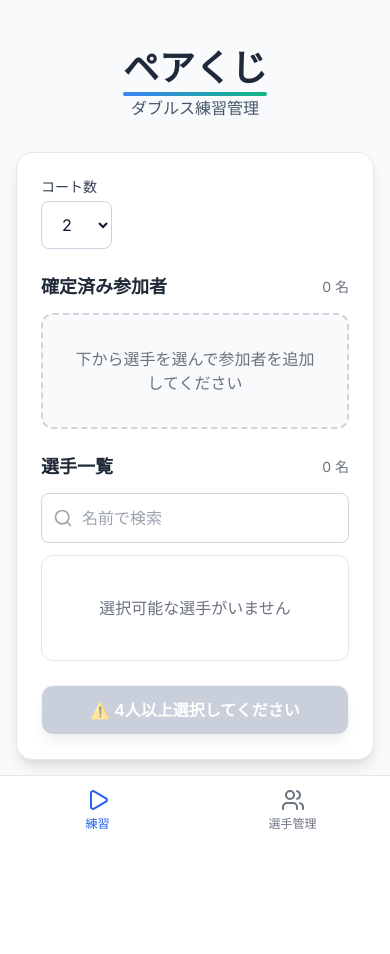
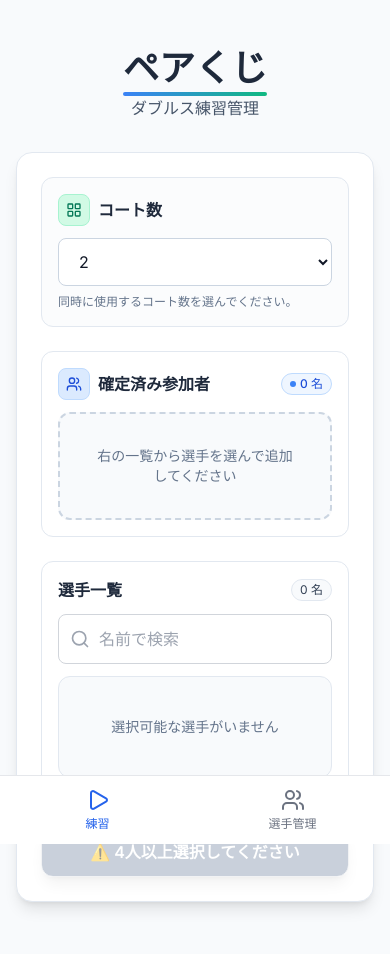
Before and after one commit to KM0912/pairkuji, a Next.js app: page /practice in a window 390 px wide. Shown: the top 954 px of the page. Before the commit the page ends 908 px from the top, so only its background shows below. Built offline with nearby package versions, Linux system fonts and the light colour scheme.

Commit message:
参加者選択コンポーネントのレイアウトを改善

```diff
--- a/src/components/practice/ParticipantSelection.tsx
+++ b/src/components/practice/ParticipantSelection.tsx
@@ -1,6 +1,6 @@
 import { type Member } from '@/types/member';
 import { useState, useMemo } from 'react';
-import { Search, X } from 'lucide-react';
+import { Search, X, Users, LayoutGrid } from 'lucide-react';
 
 interface ParticipantSelectionProps {
   members: Member[];
@@ -55,12 +55,24 @@ export function ParticipantSelection({
       onSubmit={onStart}
       className="bg-white p-6 rounded-2xl border border-slate-200 shadow-lg mb-8 space-y-6"
     >
-      <div className="mb-4">
-        <label className="block text-sm text-gray-700 mb-1">コート数</label>
+      <div className="grid grid-cols-1 md:grid-cols-5 gap-6">
+        {/* 左カラム: コート数 + 確定済み */}
+        <div className="md:col-span-2 space-y-6">
+          {/* コート数カード */}
+          <section className="rounded-xl border border-slate-200 bg-slate-50/60 p-4">
+            <div className="flex items-center justify-between mb-3">
+              <div className="flex items-center gap-2">
+                <span className="inline-flex h-8 w-8 items-center justify-center rounded-lg bg-emerald-100 text-emerald-700 border border-emerald-200">
+                  <LayoutGrid className="h-4 w-4" />
+                </span>
+                <h3 className="text-base font-semibold text-slate-800">コート数</h3>
+              </div>
+            </div>
             <select
               value={courts}
               onChange={(e) => setCourts(Number(e.target.value))}
-          className="bg-white border border-slate-300 rounded-lg px-4 py-3 text-base min-h-[48px] focus:border-emerald-500 focus:ring-2 focus:ring-emerald-200 transition-colors"
+              className="w-full bg-white border border-slate-300 rounded-lg px-4 py-3 text-base min-h-[48px] focus:border-emerald-500 focus:ring-2 focus:ring-emerald-200 transition-colors"
+              aria-label="コート数を選択"
             >
               {Array.from({ length: 10 }, (_, i) => i + 1).map((n) => (
                 <option key={n} value={n}>
@@ -68,19 +80,26 @@ export function ParticipantSelection({
                 </option>
               ))}
             </select>
+            <p className="mt-2 text-xs text-slate-500">同時に使用するコート数を選んでください。</p>
+          </section>
+
+          {/* 確定済み参加者カード */}
+          <section className="rounded-xl border border-slate-200 bg-white p-4">
+            <div className="flex items-center justify-between mb-3">
+              <div className="flex items-center gap-2">
+                <span className="inline-flex h-8 w-8 items-center justify-center rounded-lg bg-blue-100 text-blue-700 border border-blue-200">
+                  <Users className="h-4 w-4" />
+                </span>
+                <h3 className="text-base font-semibold text-slate-800">確定済み参加者</h3>
               </div>
-
-      {/* 確定済み参加者エリア */}
-      <div className="mb-6">
-        <div className="flex items-center justify-between mb-3">
-          <h3 className="text-lg font-semibold text-gray-800">確定済み参加者</h3>
-          <div className="text-sm text-gray-500">
+              <span className="inline-flex items-center gap-1 rounded-full bg-blue-50 text-blue-700 border border-blue-200 px-2 py-0.5 text-xs font-medium">
+                <span className="h-1.5 w-1.5 rounded-full bg-blue-500" />
                 {selected.length} 名
-          </div>
+              </span>
             </div>
 
             {selectedMembers.length > 0 ? (
-          <div className="bg-gradient-to-r from-blue-50 to-emerald-50 border-2 border-blue-200 rounded-xl p-4 min-h-[100px]">
+              <div className="bg-gradient-to-r from-blue-50 to-emerald-50 border border-blue-200 rounded-xl p-3 min-h-[90px]">
                 <div className="flex flex-wrap gap-2">
                   {selectedMembers.map((member) => {
                     const playerNumber = selected.indexOf(member.id!) + 1;
@@ -88,17 +107,19 @@ export function ParticipantSelection({
                       <div
                         key={member.id}
                         className="inline-flex items-center gap-1 bg-white border border-blue-300 rounded-full px-2 py-1 text-xs shadow-sm"
+                        title={member.name}
                       >
-                    <span className="inline-flex items-center justify-center w-4 h-4 text-xs font-bold text-white bg-gradient-to-r from-blue-600 to-emerald-600 rounded-full">
+                        <span className="inline-flex items-center justify-center w-4 h-4 text-[10px] font-bold text-white bg-gradient-to-r from-blue-600 to-emerald-600 rounded-full">
                           {playerNumber}
                         </span>
-                    <span className="font-medium text-gray-800 max-w-[60px] truncate" title={member.name}>
+                        <span className="font-medium text-slate-800 max-w-[70px] truncate">
                           {member.name}
                         </span>
                         <button
                           type="button"
                           onClick={() => removeParticipant(member.id!)}
                           className="p-0.5 text-red-500 hover:text-red-700 hover:bg-red-50 rounded-full transition-colors"
+                          aria-label={`参加を取り消す: ${member.name}`}
                           title="参加を取り消す"
                         >
                           <X className="w-2.5 h-2.5" />
@@ -109,19 +130,20 @@ export function ParticipantSelection({
                 </div>
               </div>
             ) : (
-          <div className="bg-gray-50 border-2 border-dashed border-gray-300 rounded-xl p-8 text-center min-h-[100px] flex items-center justify-center">
-            <p className="text-gray-500">下から選手を選んで参加者を追加してください</p>
+              <div className="bg-slate-50 border-2 border-dashed border-slate-300 rounded-xl p-8 text-center min-h-[90px] flex items-center justify-center">
+                <p className="text-slate-500 text-sm">右の一覧から選手を選んで追加してください</p>
               </div>
             )}
+          </section>
         </div>
 
-      {/* 選手一覧エリア */}
-      <div>
+        {/* 右カラム: 選手一覧 */}
+        <section className="md:col-span-3 rounded-xl border border-slate-200 bg-white p-4">
           <div className="flex items-center justify-between mb-3">
-          <h3 className="text-lg font-semibold text-gray-800">選手一覧</h3>
-          <div className="text-sm text-gray-500">
+            <h3 className="text-base font-semibold text-slate-800">選手一覧</h3>
+            <span className="inline-flex items-center gap-1 rounded-full bg-slate-50 text-slate-700 border border-slate-200 px-2 py-0.5 text-xs">
               {filteredMembers.length} 名
-          </div>
+            </span>
           </div>
 
           <div className="relative mb-3">
@@ -134,10 +156,11 @@ export function ParticipantSelection({
               onChange={(e) => setSearchTerm(e.target.value)}
               placeholder="名前で検索"
               className="w-full pl-10 pr-4 py-3 border rounded-lg text-base min-h-[48px] border-gray-300 focus:border-blue-500 focus:ring-2 focus:ring-blue-200 transition-all duration-200"
+              aria-label="選手検索"
             />
           </div>
 
-        <div className="grid grid-cols-2 sm:grid-cols-3 gap-1.5 max-h-64 overflow-auto bg-white border rounded-xl p-2">
+          <div className="grid grid-cols-2 sm:grid-cols-3 gap-1.5 max-h-72 overflow-auto bg-slate-50 rounded-xl p-2 border border-slate-200">
             {filteredMembers.length > 0 ? (
               filteredMembers.map((member) => (
                 <button
@@ -145,21 +168,22 @@ export function ParticipantSelection({
                   type="button"
                   onClick={() => addParticipant(member.id!)}
                   className="flex items-center justify-center rounded-lg px-3 py-2 border text-center transition-all duration-200 min-h-[36px] active:scale-95 bg-white border-slate-200 hover:bg-emerald-50 hover:border-emerald-300 hover:shadow-sm text-sm"
+                  aria-label={`参加者に追加: ${member.name}`}
+                  title={member.name}
                 >
-                <span className="font-medium text-gray-800 truncate" title={member.name}>
-                  {member.name}
-                </span>
+                  <span className="font-medium text-slate-800 truncate">{member.name}</span>
                 </button>
               ))
             ) : (
-            <div className="col-span-full text-center py-8 text-gray-500">
+              <div className="col-span-full text-center py-8 text-slate-500 text-sm">
                 {searchTerm ? '検索条件に一致する選手がいません' : '選択可能な選手がいません'}
               </div>
             )}
           </div>
+        </section>
       </div>
 
-      <div className="mt-6">
+      <div className="pt-2">
         <button
           type="submit"
           className="w-full py-3 px-4 rounded-xl bg-gradient-to-r from-emerald-500 to-blue-500 text-white hover:from-emerald-600 hover:to-blue-600 disabled:opacity-50 disabled:from-slate-400 disabled:to-slate-400 font-semibold min-h-[48px] shadow-lg hover:shadow-xl transition-all duration-200 border"
```
Lines whose indentation alone changed are shown as unchanged.
